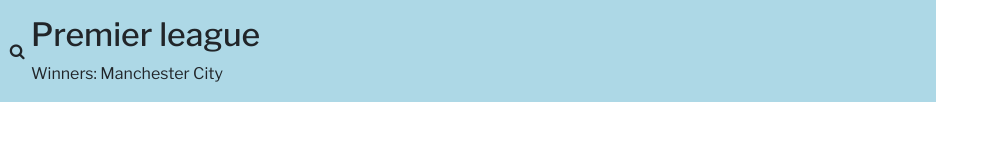
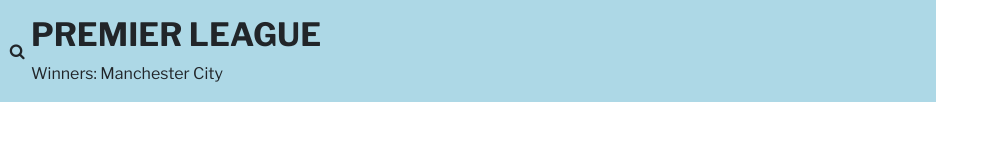
Before and after one commit to speccysps/Football-Manager-Authtentic-Competition-Colours, a website: page dev/index.html in a window 1280 px wide. Shown: the full height of the page, 274-1280 px from the left. Drawn offline with nearby package versions, Linux system fonts and the light colour scheme.

Commit message:
Changed h2 title content into uppercase and 700 weight

```diff
--- a/dev/scss/style.scss
+++ b/dev/scss/style.scss
@@ -64,4 +64,9 @@
 
 .title-content {
     margin: 0.5rem 0;
+
+    h2{
+        text-transform: uppercase;
+        font-weight: 700;
+    }
 }
```
Also changed, not shown: dev/css/style.css, 1 other file.
